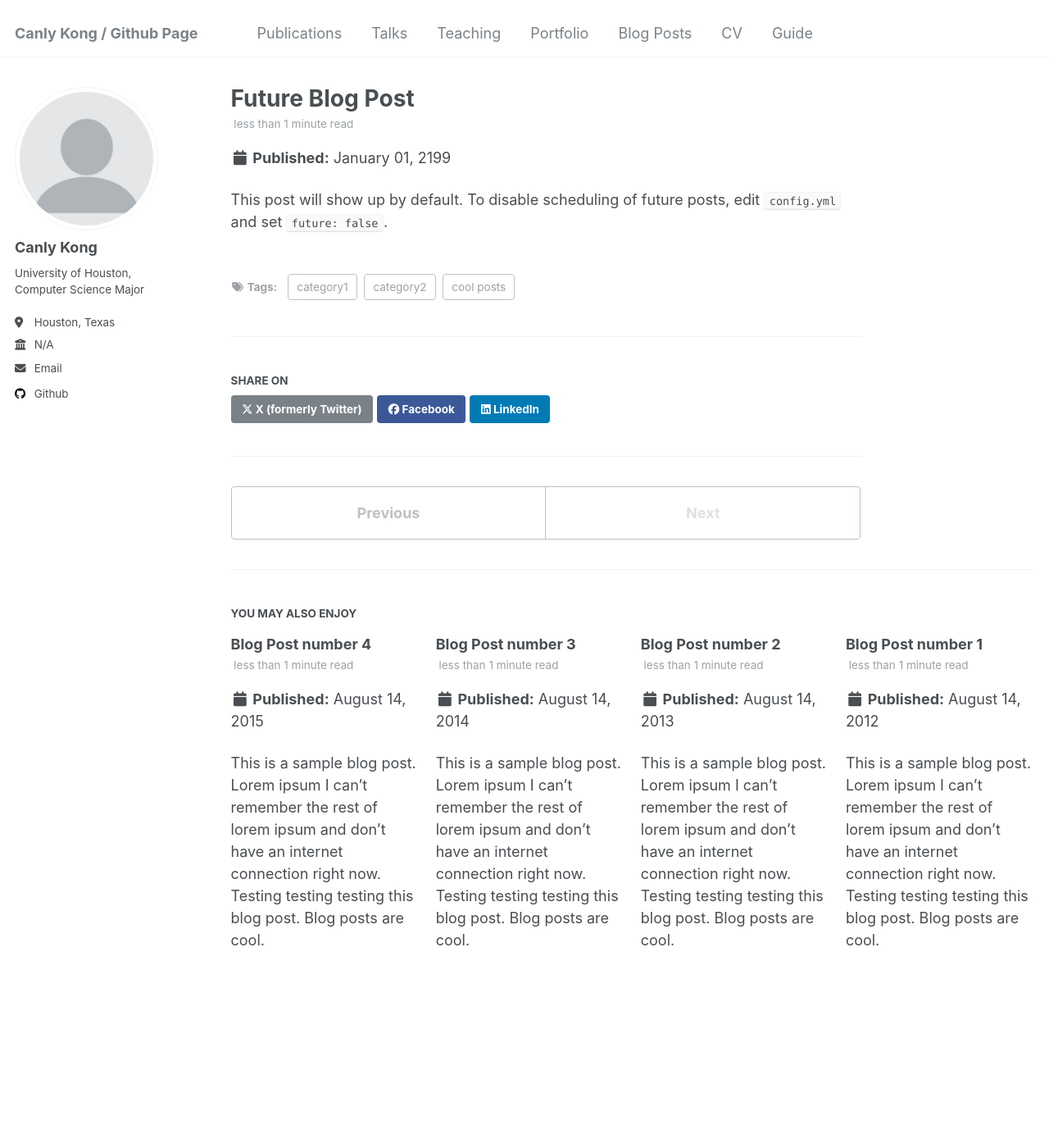
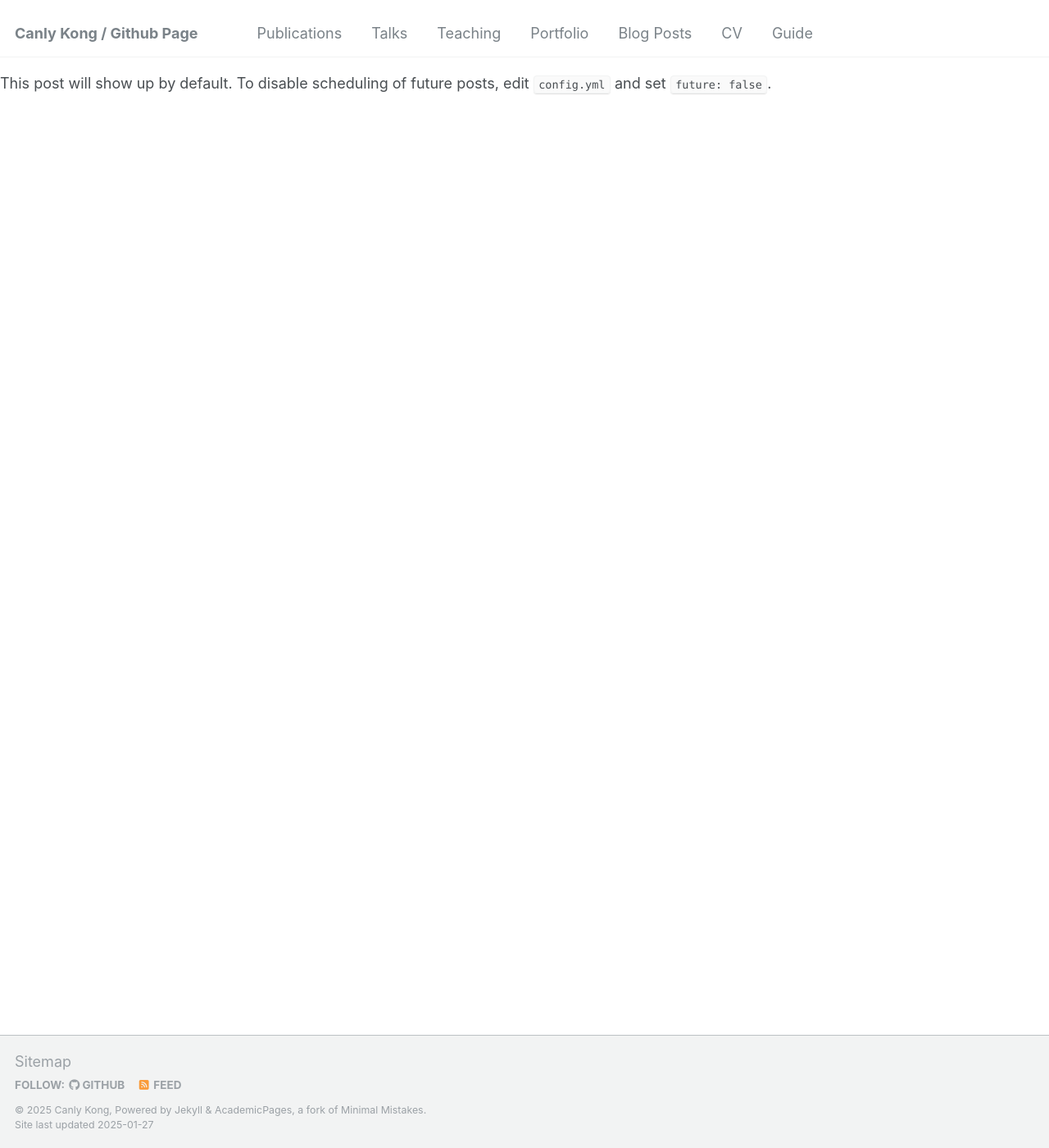
Before and after one commit to ck011604/ck011604.github.io, a Jekyll site: the page built from _posts/2199-01-01-future-post.md, in a window 1280 px wide and 1400 px high. Shown: the whole window at 82% size. Built offline with Jekyll 4.4.1, drawn with Linux system fonts in a browser that asks for light colours; our own code applies the rules of GitHub Pages for plain Markdown files; part of the change alters nothing that is shown.

Commit message:
Update _config.yml

```diff
--- a/_config.yml
+++ b/_config.yml
@@ -229,41 +229,13 @@ collections:
 # These settings control how pages and collections are included in the site
 defaults:
   # _posts
-  - scope:
-      path: ""
-      type: posts
-    values:
-      layout: single
-      author_profile: true
-      read_time: true
-      comments: true
-      share: true
-      related: true
+
   # _pages
-  - scope:
-      path: ""
-      type: pages
-    values:
-      layout: single
-      author_profile: true
+
   # _teaching
-  - scope:
-      path: ""
-      type: teaching
-    values:
-      layout: single
-      author_profile: true
-      share: true
-      comments: true
+
   # _publications
-  - scope:
-      path: ""
-      type: publications
-    values:
-      layout: single
-      author_profile: true
-      share: true
-      comments: true
+
   # _portfolio
   - scope:
       path: ""
@@ -274,13 +246,7 @@ defaults:
       share: true
       comment: true
   # _talks
-  - scope:
-      path: ""
-      type: talks
-    values:
-      layout: talk
-      author_profile: true
-      share: true
+
 
 
 # Sass/SCSS
```
